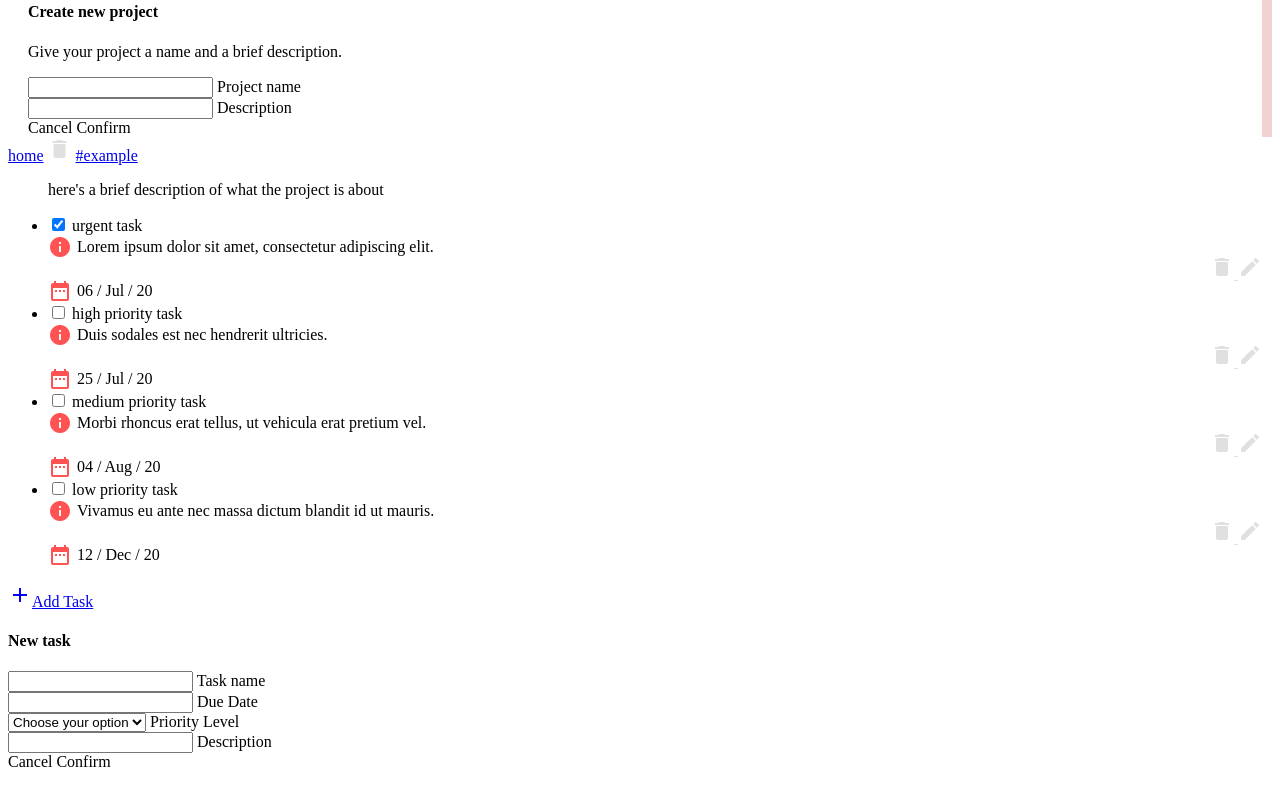
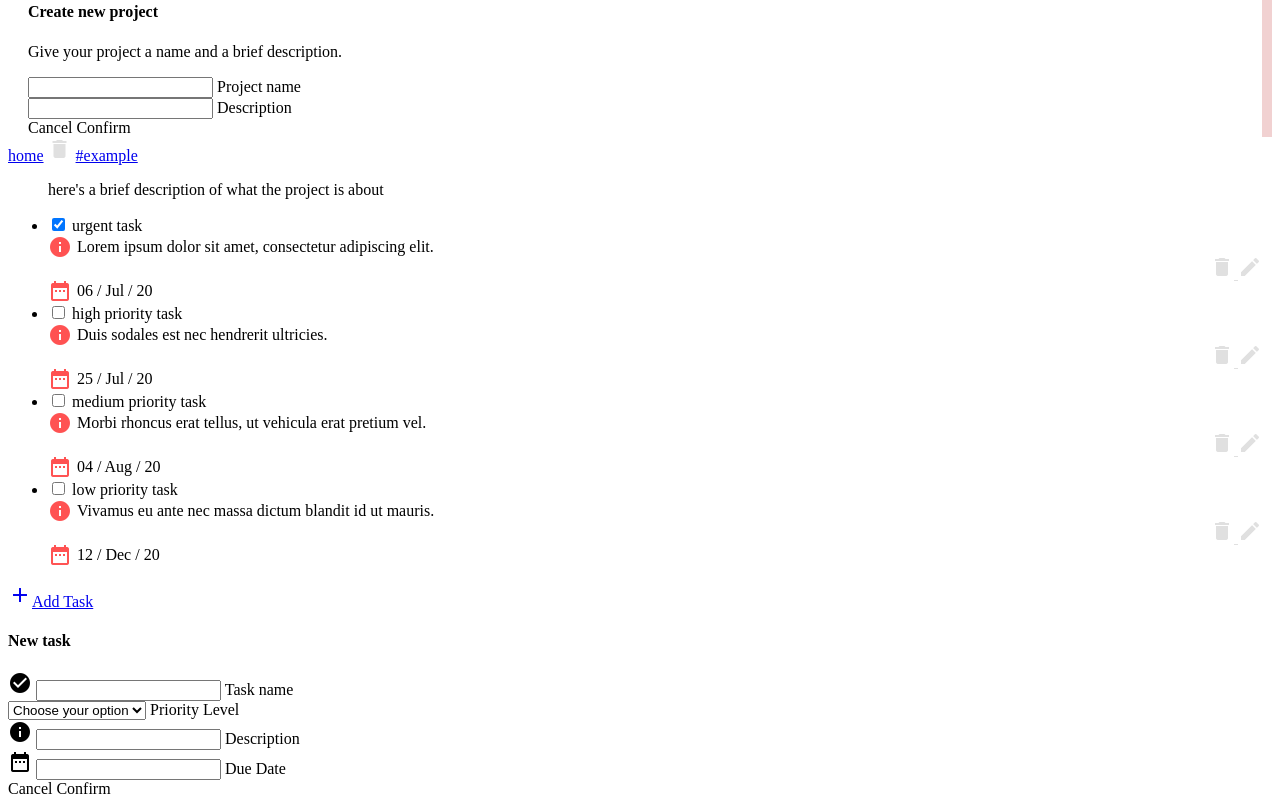
Before and after one commit to pklepa/to-do, a website built with webpack: page dist/index.html in a window 1280 px wide. Shown: the part 634-1440 px from the top of the page. Before the commit the page ends 1413 px from the top, so only its background shows below. Built offline with nearby package versions, Linux system fonts and the light colour scheme; files whose address does not match are found by name.

Commit message:
Visual fixes to task modal

```diff
--- a/src/project.js
+++ b/src/project.js
@@ -137,23 +137,17 @@ function renderProject(project) {
 
 
     <!-- Modal Structure -->
-    <div id="modal2" class="modal modal-fixed-footer" style="max-height: 480px;" >
+    <div id="modal2" class="modal modal-fixed-footer" style="max-height: 400px;" >
       <div class="modal-content">
         <h4>New task</h4>
         <div class="row">
           <div class="input-field col s8">
+            <i class="material-icons prefix">check_circle</i>
             <input id="task_name" type="text" class="validate">
             <label for="task_name">Task name</label>
           </div>
-        </div>
 
-        <div class="row">
-          <div class="input-field col s6">
-            <input id="task_dueDate" type="text" class="datepicker">
-            <label for="task_dueDate">Due Date</label>
-          </div>
-
-          <div class="input-field col s6">
+          <div class="input-field col s4">
             <select>
               <option value="" disabled selected>Choose your option</option>
               <option value="1">Urgent</option>
@@ -165,15 +159,21 @@ function renderProject(project) {
           </div>
         </div>
 
-
         <div class="row">
-          <div class="input-field col s12">
+          <div class="input-field col s8">
+            <i class="material-icons prefix">info</i>
             <input id="task_description" type="text" class="validate">
             <label for="task_description">Description</label>
           </div>
+
+          <div class="input-field col s4">
+            <i class="material-icons prefix">date_range</i>
+            <input id="task_dueDate" type="text" class="datepicker">
+            <label for="task_dueDate">Due Date</label>
+          </div>
         </div>
+      </div>
 
-      </div>
       <div class="modal-footer">
         <a class="modal-close waves-effect waves-red btn-flat">Cancel</a>
         <a id="btn-newProjectConfirm" class="modal-close waves-effect waves-green btn-flat">Confirm</a>
--- a/styles/style.css
+++ b/styles/style.css
@@ -80,9 +80,11 @@ a.secondary-content + a.secondary-content { margin-right: 10px; }
 }
 
 .modal.datepicker-modal {
-    min-width: 580px;
-    min-height: 380px;
+    width: 100%;
+    height: 100%;
     z-index: 3000;
+    transform: scale(0.9) !important;
+    margin-top: -40px;
 }
 
 .modal.datepicker-modal .modal-content.datepicker-container {
```
Also changed, not shown: dist/main.js.
